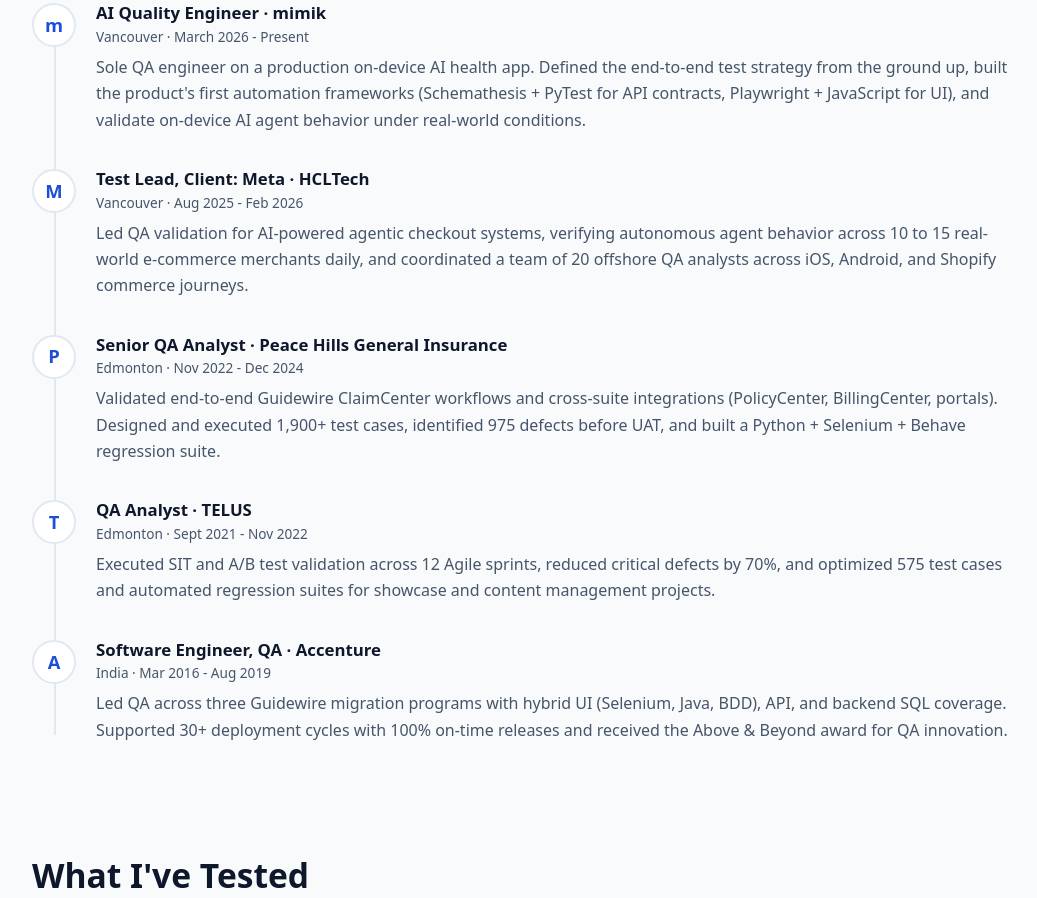
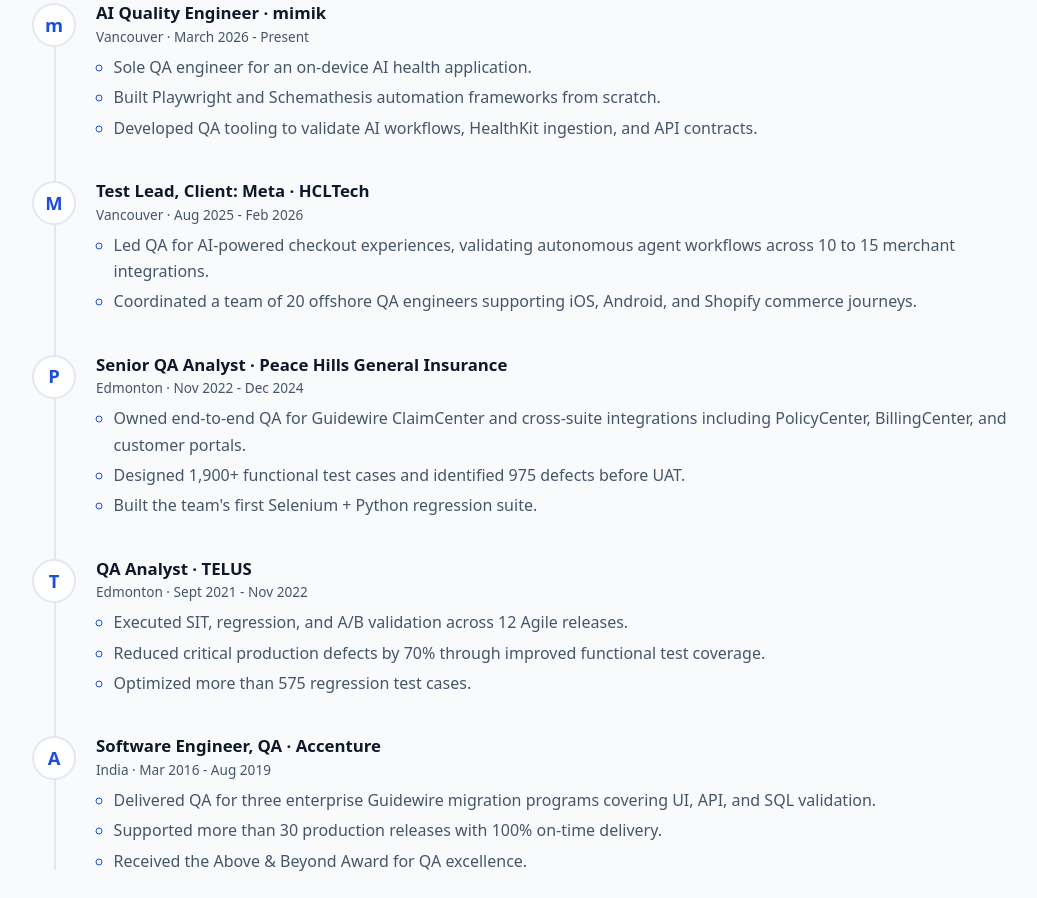
Before and after one commit to SaiVamsiKolla-QA/SaiVamsiKolla-QA.github.io, a plain HTML site: page index.html in a window 1280 px wide. Shown: the part 1388-2286 px from the top of the page, without its empty margins (116-1153 px from the left). Drawn offline with Linux system fonts and the light colour scheme.

Commit message:
docs: rewrite experience entries as achievement bullets

```diff
--- a/css/style.css
+++ b/css/style.css
@@ -311,6 +311,14 @@ h2 { font-size: clamp(1.6rem, 3vw, 2.1rem); }
 .timeline-dates { color: var(--text-soft); font-size: 0.85rem; margin: 0 0 0.4em; }
 .timeline-body p:last-child { margin: 0; color: var(--text-soft); }
 
+.timeline-points {
+  margin: 0;
+  padding-left: 1.1rem;
+  color: var(--text-soft);
+}
+.timeline-points li { margin: 0.25em 0; }
+.timeline-points li::marker { color: var(--accent); }
+
 /* what I've tested */
 .section-intro { color: var(--text-soft); margin-top: -0.5rem; }
 
--- a/index.html
+++ b/index.html
@@ -103,7 +103,11 @@
         <div class="timeline-body">
           <h3>AI Quality Engineer · mimik</h3>
           <p class="timeline-dates">Vancouver · March 2026 - Present</p>
-          <p>Sole QA engineer on a production on-device AI health app. Defined the end-to-end test strategy from the ground up, built the product's first automation frameworks (Schemathesis + PyTest for API contracts, Playwright + JavaScript for UI), and validate on-device AI agent behavior under real-world conditions.</p>
+          <ul class="timeline-points">
+            <li>Sole QA engineer for an on-device AI health application.</li>
+            <li>Built Playwright and Schemathesis automation frameworks from scratch.</li>
+            <li>Developed QA tooling to validate AI workflows, HealthKit ingestion, and API contracts.</li>
+          </ul>
         </div>
       </li>
       <li class="timeline-item reveal">
@@ -111,7 +115,10 @@
         <div class="timeline-body">
           <h3>Test Lead, Client: Meta · HCLTech</h3>
           <p class="timeline-dates">Vancouver · Aug 2025 - Feb 2026</p>
-          <p>Led QA validation for AI-powered agentic checkout systems, verifying autonomous agent behavior across 10 to 15 real-world e-commerce merchants daily, and coordinated a team of 20 offshore QA analysts across iOS, Android, and Shopify commerce journeys.</p>
+          <ul class="timeline-points">
+            <li>Led QA for AI-powered checkout experiences, validating autonomous agent workflows across 10 to 15 merchant integrations.</li>
+            <li>Coordinated a team of 20 offshore QA engineers supporting iOS, Android, and Shopify commerce journeys.</li>
+          </ul>
         </div>
       </li>
       <li class="timeline-item reveal">
@@ -119,7 +126,11 @@
         <div class="timeline-body">
           <h3>Senior QA Analyst · Peace Hills General Insurance</h3>
           <p class="timeline-dates">Edmonton · Nov 2022 - Dec 2024</p>
-          <p>Validated end-to-end Guidewire ClaimCenter workflows and cross-suite integrations (PolicyCenter, BillingCenter, portals). Designed and executed 1,900+ test cases, identified 975 defects before UAT, and built a Python + Selenium + Behave regression suite.</p>
+          <ul class="timeline-points">
+            <li>Owned end-to-end QA for Guidewire ClaimCenter and cross-suite integrations including PolicyCenter, BillingCenter, and customer portals.</li>
+            <li>Designed 1,900+ functional test cases and identified 975 defects before UAT.</li>
+            <li>Built the team's first Selenium + Python regression suite.</li>
+          </ul>
         </div>
       </li>
       <li class="timeline-item reveal">
@@ -127,7 +138,11 @@
         <div class="timeline-body">
           <h3>QA Analyst · TELUS</h3>
           <p class="timeline-dates">Edmonton · Sept 2021 - Nov 2022</p>
-          <p>Executed SIT and A/B test validation across 12 Agile sprints, reduced critical defects by 70%, and optimized 575 test cases and automated regression suites for showcase and content management projects.</p>
+          <ul class="timeline-points">
+            <li>Executed SIT, regression, and A/B validation across 12 Agile releases.</li>
+            <li>Reduced critical production defects by 70% through improved functional test coverage.</li>
+            <li>Optimized more than 575 regression test cases.</li>
+          </ul>
         </div>
       </li>
       <li class="timeline-item reveal">
@@ -135,7 +150,11 @@
         <div class="timeline-body">
           <h3>Software Engineer, QA · Accenture</h3>
           <p class="timeline-dates">India · Mar 2016 - Aug 2019</p>
-          <p>Led QA across three Guidewire migration programs with hybrid UI (Selenium, Java, BDD), API, and backend SQL coverage. Supported 30+ deployment cycles with 100% on-time releases and received the Above &amp; Beyond award for QA innovation.</p>
+          <ul class="timeline-points">
+            <li>Delivered QA for three enterprise Guidewire migration programs covering UI, API, and SQL validation.</li>
+            <li>Supported more than 30 production releases with 100% on-time delivery.</li>
+            <li>Received the Above &amp; Beyond Award for QA excellence.</li>
+          </ul>
         </div>
       </li>
     </ol>
```
Also changed, not shown: CONTENT.md (+23 -15 lines).
